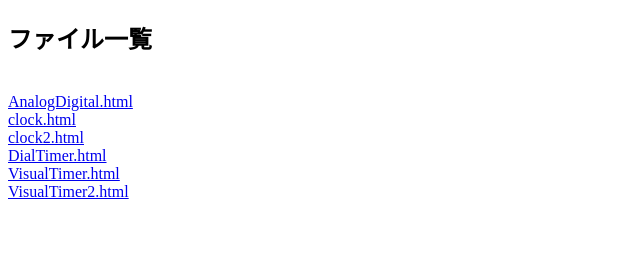
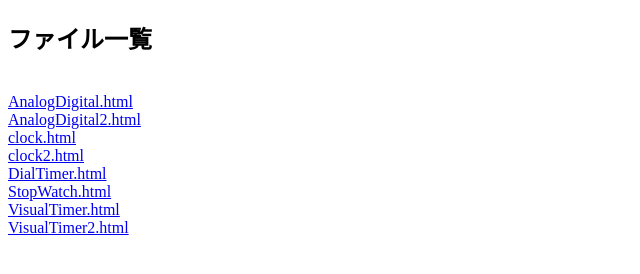
Before and after one commit to shinpecchi/clock, a plain HTML site: page index.html in a window 1280 px wide. Shown: the whole page, without its empty margins (0-640 px from the left). Drawn offline with Linux system fonts and the light colour scheme.

Commit message:
Update index.html

```diff
--- a/index.html
+++ b/index.html
@@ -8,9 +8,11 @@
 <body>
 <h2>ファイル一覧</h2><br>
 <a href="./code/AnalogDigital.html" target="_blank">AnalogDigital.html</a><br>
+<a href="./code/AnalogDigital2.html" target="_blank">AnalogDigital2.html</a><br>
 <a href="./code/clock.html" target="_blank">clock.html</a><br>
 <a href="./code/clock2.html" target="_blank">clock2.html</a><br>
 <a href="./code/DialTimer.html" target="_blank">DialTimer.html</a><br>
+<a href="./code/StopWatch.html" target="_blank">StopWatch.html</a><br>
 <a href="./code/VisualTimer.html" target="_blank">VisualTimer.html</a><br>
 <a href="./code/VisualTimer2.html" target="_blank">VisualTimer2.html</a><br>
 </body>
```
